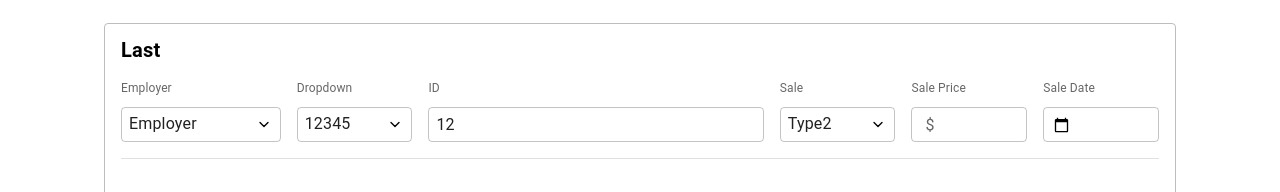
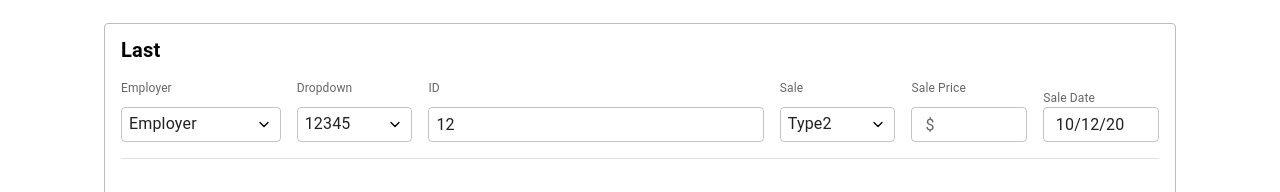
Before and after one commit to sriet/React-classic-components, a React (Create React App) app: page / in a window 1280 px wide. Shown: the part 2500-2692 px from the top of the page. Built offline with nearby package versions, Linux system fonts and the light colour scheme.

Commit message:
date format fixed

```diff
--- a/src/components/Last/index.js
+++ b/src/components/Last/index.js
@@ -1,5 +1,7 @@
 import * as React from "react";
+import { makeStyles } from "@mui/styles";
 import PropTypes from "prop-types";
+import moment from "moment";
 import {
   Container,
   Grid,
@@ -8,11 +10,6 @@ import {
   Link,
   OutlinedInput,
   InputAdornment,
-  TableCell,
-  TableRow,
-  TableBody,
-  TableHead,
-  Table,
   Button,
 } from "@mui/material";
 
@@ -22,12 +19,35 @@ import {
   TypoItem,
   PriceLabel,
   PriceValue,
-  StockTableInput,
   StockInput,
   StockSelect,
 } from "../commons/styledComponents";
 
+const useStyles = makeStyles({
+  mt10: {
+    marginTop: "10px",
+  },
+  relative: {
+    position: "relative",
+  },
+  dateStyle: {
+    position: "absolute !important",
+    pointerEvents: "none",
+    width: "92% !important",
+    height: "90%",
+    top: "50%",
+    left: "50%",
+    transform: "translate(-50%, -50%)",
+    "& fieldset": { border: "1px solid transparent" },
+  },
+});
+
 const Last = () => {
+  const classes = useStyles();
+  const [date, setDate] = React.useState(
+    moment("2020-10-12").format("MM/DD/YY")
+  );
+
   const inputTypeRef = React.useRef();
   const [inputType, setInputType] = React.useState("Type2");
   const showRefContent = () => {
@@ -122,12 +142,23 @@ const Last = () => {
                 </Grid>
               </Grid>
               <Grid item xs={4} md={1.5}>
-                <Grid container spacing="10px">
+                <Grid container className={classes.mt10}>
                   <Grid item xs={12}>
                     <PriceLabel>Sale Date</PriceLabel>
                   </Grid>
-                  <Grid item xs={12}>
-                    <StockInput type="date" />
+                  <Grid item xs={12} className={classes.relative}>
+                    <StockInput
+                      type="date"
+                      value={date}
+                      onChange={(e) =>
+                        setDate(moment(e.target.value).format("MM/DD/YY"))
+                      }
+                    />
+                    <StockInput
+                      type="text"
+                      className={classes.dateStyle}
+                      value={date}
+                    />
                   </Grid>
                 </Grid>
               </Grid>
```
